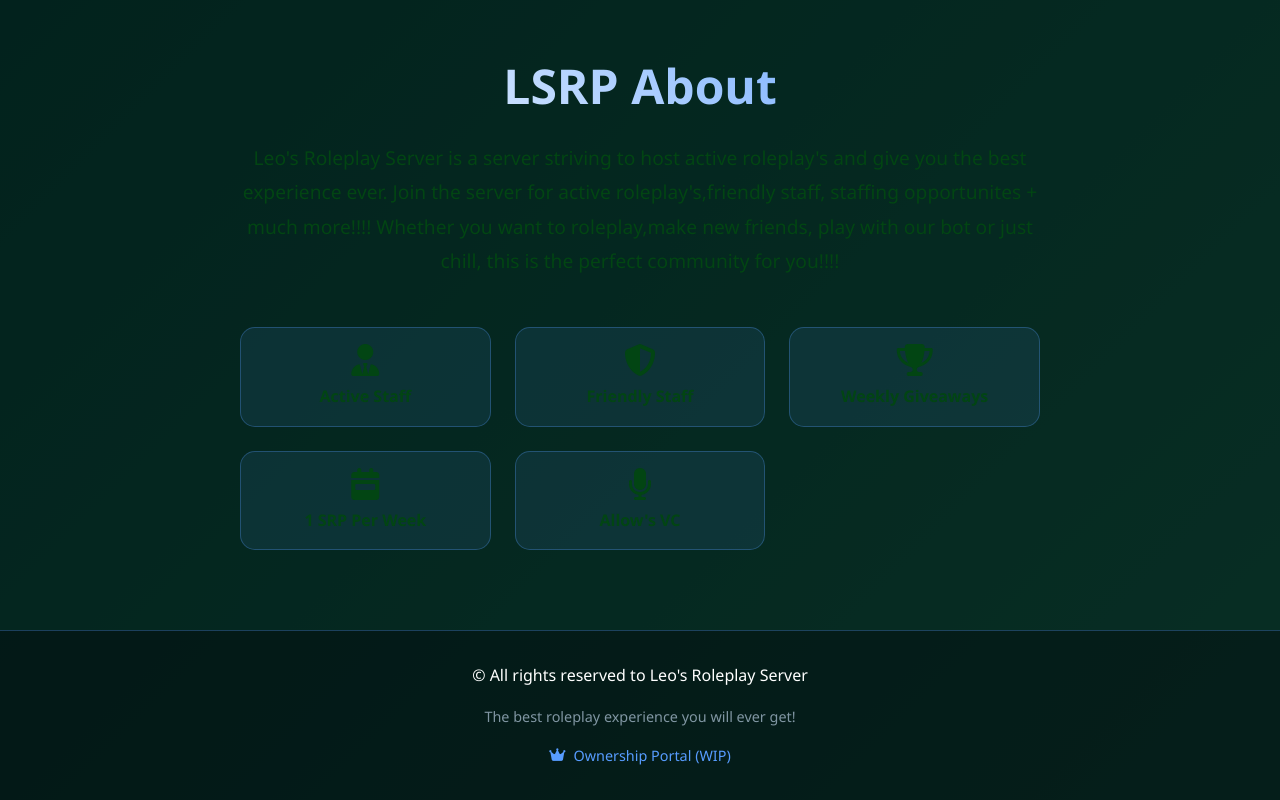
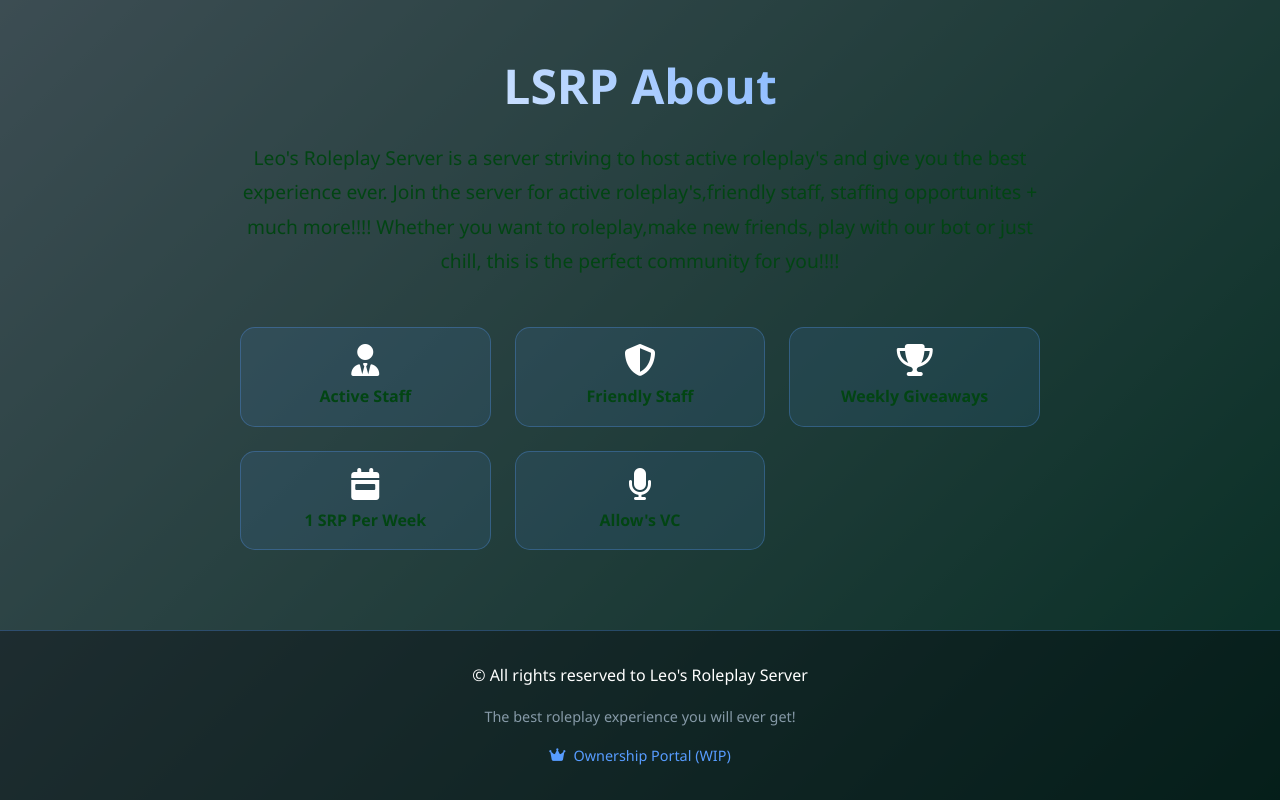
Before and after one commit to that1bupra/lsrp, a website: page index.html in a window 1280 px wide. Shown: the part 3304-4104 px from the top of the page. Drawn offline with Linux system fonts and the light colour scheme.

Commit message:
Update index.html

```diff
--- a/index.html
+++ b/index.html
@@ -16,7 +16,7 @@
 
         body {
             font-family: 'Segoe UI', Tahoma, Geneva, Verdana, sans-serif;
-            background: linear-gradient(135deg, #024513, #024513, #197a32);
+            background: linear-gradient(135deg, #024513, #ffffff, #197a32);
             color: #fff;
             line-height: 1.6;
             overflow-x: hidden;
@@ -473,7 +473,7 @@
         }
 
         .feature i {
-            color: #024513;
+            color: #ffffff;
             font-size: 2rem;
             margin-bottom: 0.5rem;
         }
```
